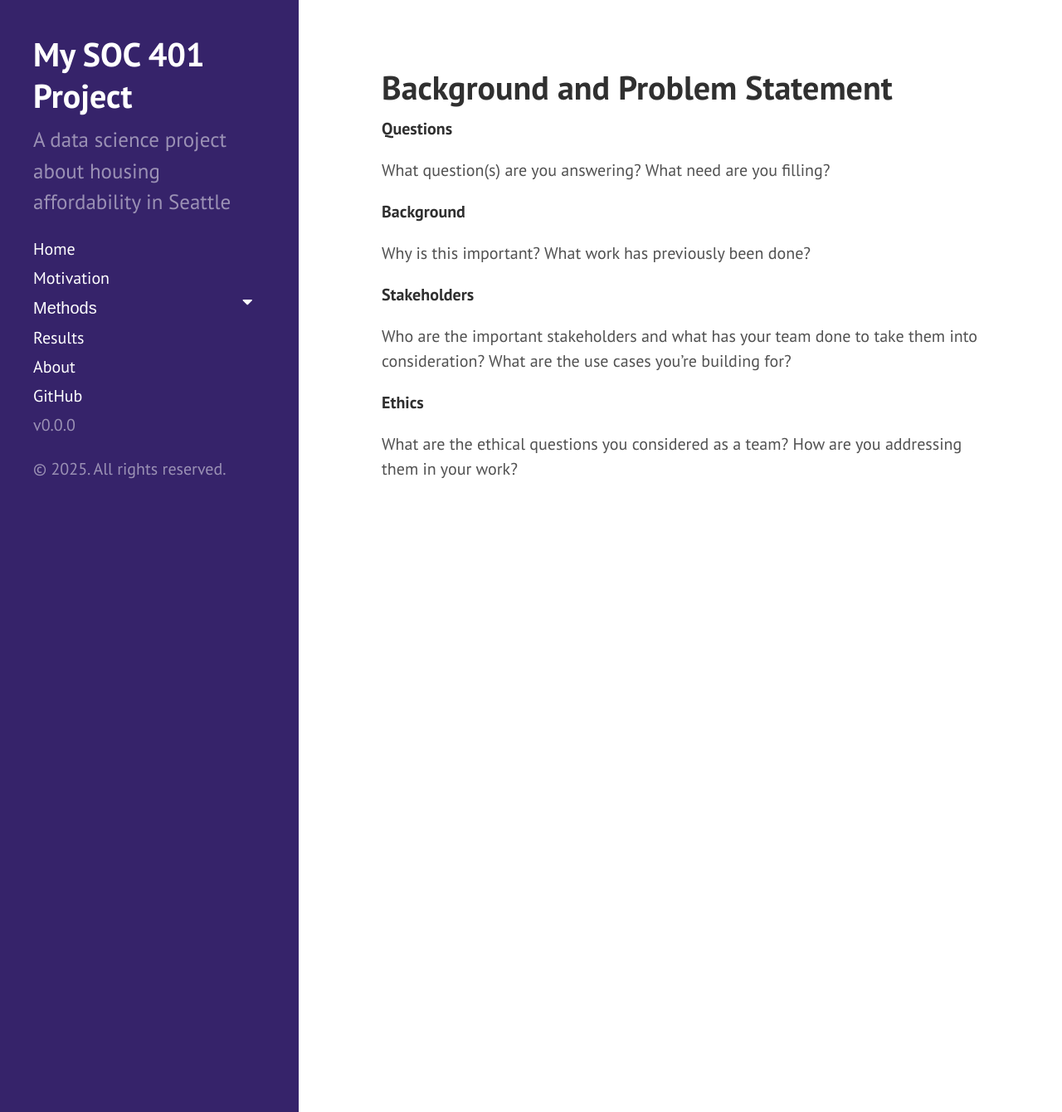
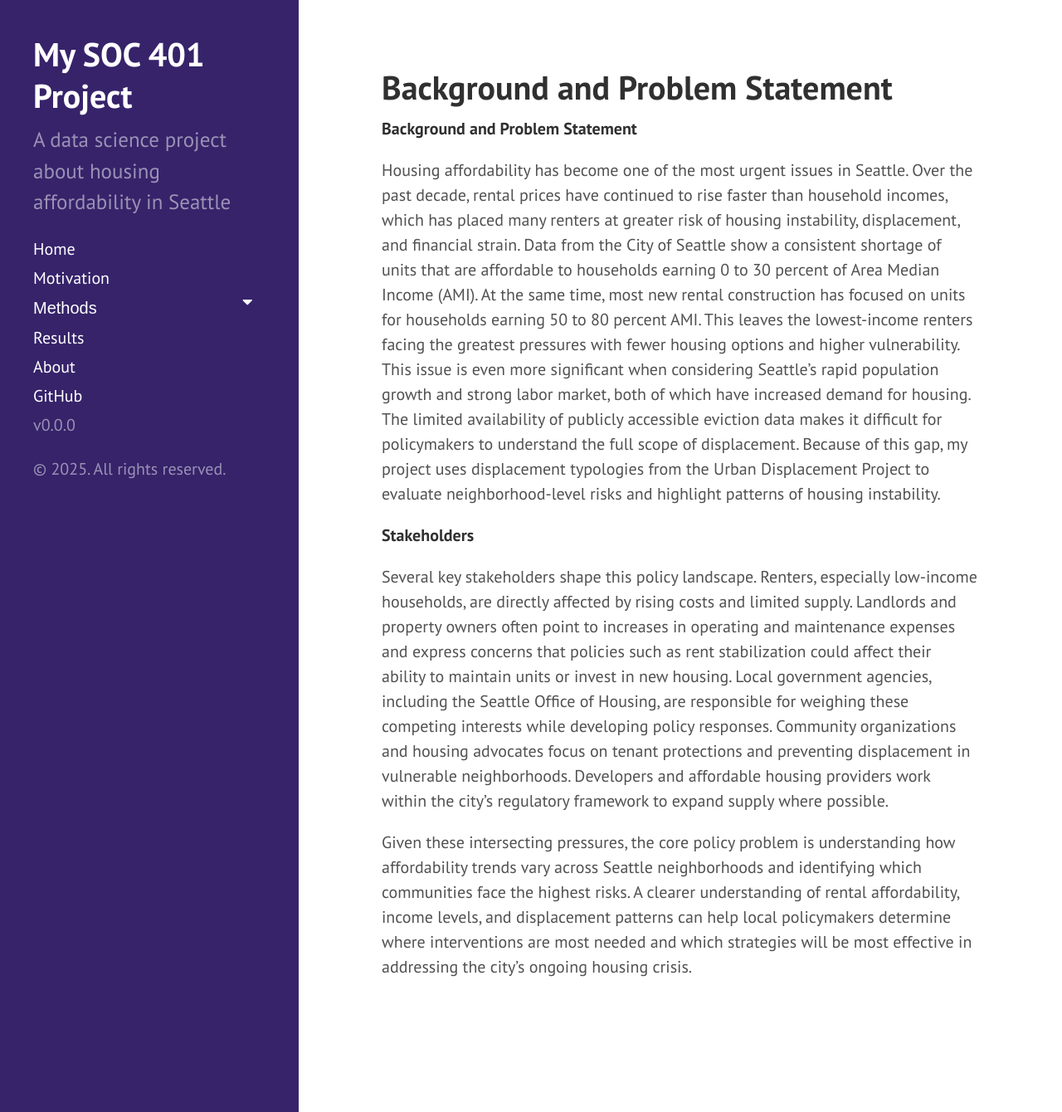
Before and after one commit to ymzakaria/soc401-ymzakaria, a Jekyll site: the page built from motivation.md, in a window 1280 px wide and 1340 px high. Shown: the whole window at 83% size. Built offline with Jekyll 4.4.1, drawn with Linux system fonts in a browser that asks for light colours.

Commit message:
Update motivation.md

```diff
--- a/motivation.md
+++ b/motivation.md
@@ -3,22 +3,15 @@ layout: page
 title: Background and Problem Statement
 ---
 
-**Questions**
+**Background and Problem Statement**
 
-What question(s) are you answering?
-What need are you filling?
+Housing affordability has become one of the most urgent issues in Seattle. Over the past decade, rental prices have continued to rise faster than household incomes, which has placed many renters at greater risk of housing instability, displacement, and financial strain. Data from the City of Seattle show a consistent shortage of units that are affordable to households earning 0 to 30 percent of Area Median Income (AMI). At the same time, most new rental construction has focused on units for households earning 50 to 80 percent AMI. This leaves the lowest-income renters facing the greatest pressures with fewer housing options and higher vulnerability.
+This issue is even more significant when considering Seattle’s rapid population growth and strong labor market, both of which have increased demand for housing. The limited availability of publicly accessible eviction data makes it difficult for policymakers to understand the full scope of displacement. Because of this gap, my project uses displacement typologies from the Urban Displacement Project to evaluate neighborhood-level risks and highlight patterns of housing instability.
 
-**Background**
 
-Why is this important?
-What work has previously been done?
 
 **Stakeholders**
 
-Who are the important stakeholders and what has your team done to take them into consideration?
-What are the use cases you’re building for?
+Several key stakeholders shape this policy landscape. Renters, especially low-income households, are directly affected by rising costs and limited supply. Landlords and property owners often point to increases in operating and maintenance expenses and express concerns that policies such as rent stabilization could affect their ability to maintain units or invest in new housing. Local government agencies, including the Seattle Office of Housing, are responsible for weighing these competing interests while developing policy responses. Community organizations and housing advocates focus on tenant protections and preventing displacement in vulnerable neighborhoods. Developers and affordable housing providers work within the city’s regulatory framework to expand supply where possible.
 
-**Ethics**
-
-What are the ethical questions you considered as a team?
-How are you addressing them in your work?
+Given these intersecting pressures, the core policy problem is understanding how affordability trends vary across Seattle neighborhoods and identifying which communities face the highest risks. A clearer understanding of rental affordability, income levels, and displacement patterns can help local policymakers determine where interventions are most needed and which strategies will be most effective in addressing the city’s ongoing housing crisis.
```
